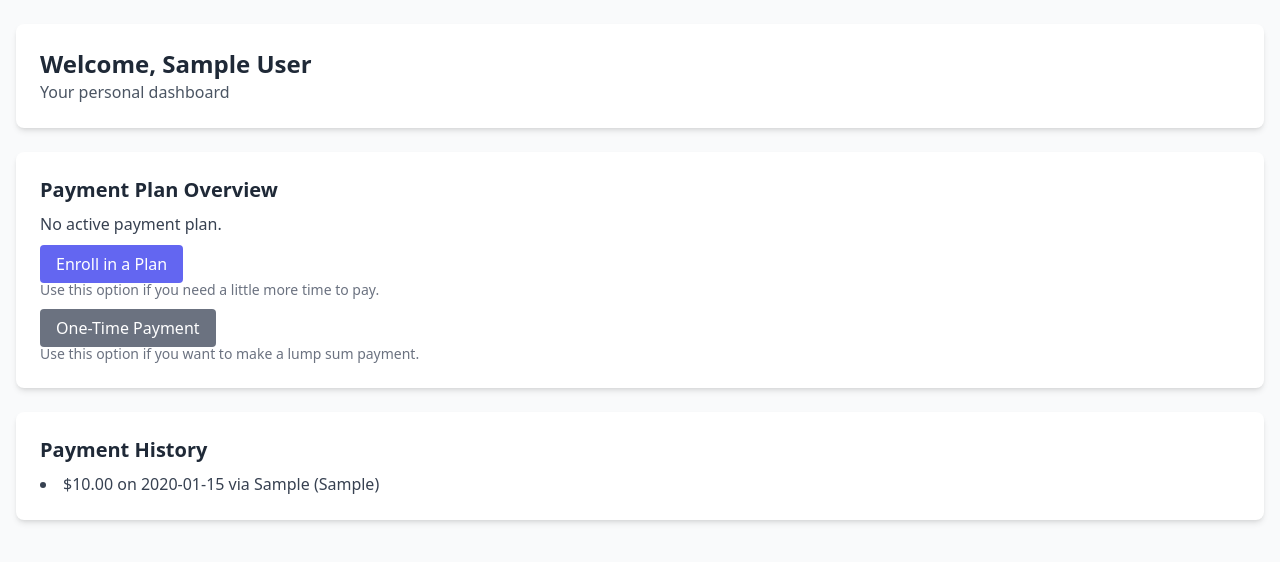
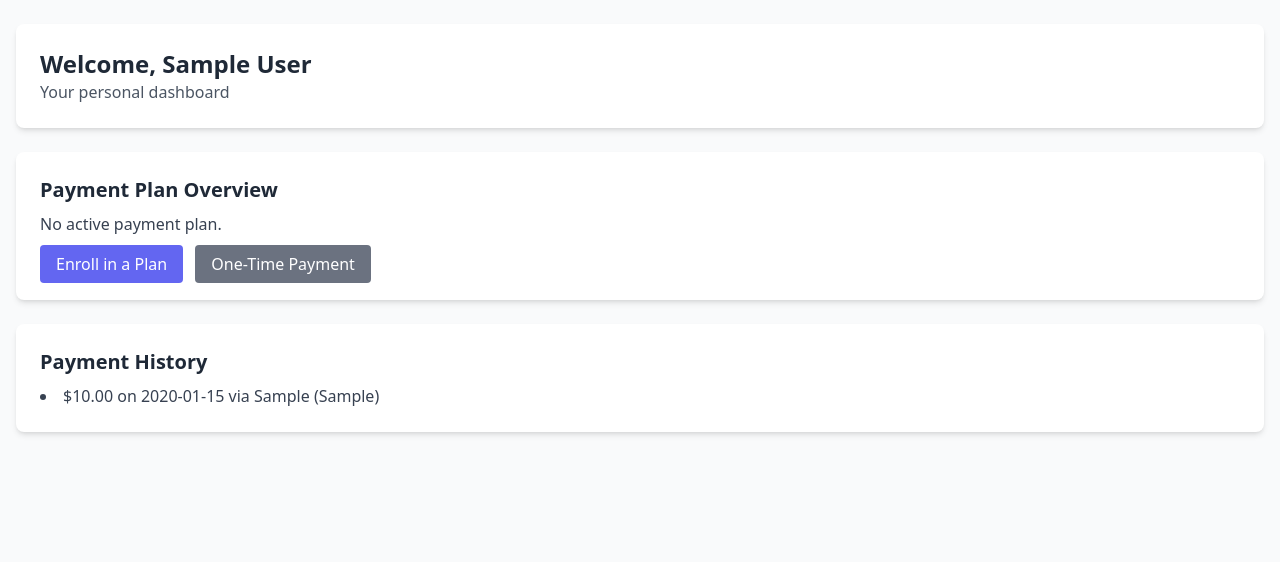
Before and after one commit to beezer1914/sigma_finance, a Flask app: page /dashboard in a window 1280 px wide. Shown: the part 56-618 px from the top of the page. Run offline with Flask 3, Linux system fonts and the light colour scheme; a user stored in the database is signed in; tables that the repository leaves empty hold one stand-in row (values such as "Sample post").

Commit message:
Update login and dashboard templates with new Sigma Crest image and improved UI refinements

```diff
--- a/sigma_finance/templates/dashboard.html
+++ b/sigma_finance/templates/dashboard.html
@@ -47,15 +47,9 @@
       {% endif %}
     {% else %}
       <p class="text-gray-700">No active payment plan.</p>
-      <div class="mt-4 space-y-4">
-        <div>
-          <a href="{{ url_for('payments.plan') }}" class="bg-indigo-500 text-white px-4 py-2 rounded hover:bg-indigo-600">Enroll in a Plan</a>
-          <p class="text-sm text-gray-500 italic mt-1">Use this option if you need a little more time to pay.</p>
-        </div>
-        <div>
-          <a href="{{ url_for('payments.pay', type='one-time') }}" class="bg-gray-500 text-white px-4 py-2 rounded hover:bg-gray-600">One-Time Payment</a>
-          <p class="text-sm text-gray-500 italic mt-1">Use this option if you want to make a lump sum payment.</p>
-        </div>
+      <div class="mt-4 space-x-2">
+        <a href="{{ url_for('payments.plan') }}" class="bg-indigo-500 text-white px-4 py-2 rounded hover:bg-indigo-600">Enroll in a Plan</a>
+        <a href="{{ url_for('payments.pay', type='one-time') }}" class="bg-gray-500 text-white px-4 py-2 rounded hover:bg-gray-600">One-Time Payment</a>
       </div>
     {% endif %}
   </div>
--- a/sigma_finance/templates/login.html
+++ b/sigma_finance/templates/login.html
@@ -5,7 +5,7 @@
 
     <!-- Header with Crest -->
     <div class="text-center mb-6">
-      <img src="/static/logo.png" alt="Sigma Crest" class="mx-auto h-12 mb-2">
+      <img src="/static/PBS_SEAL.png" alt="Sigma Crest" class="mx-auto h-12 mb-2">
       <h2 class="text-2xl font-bold text-gray-800">Login</h2>
       <p class="text-sm text-gray-500">Access your member dashboard</p>
     </div>
```
Also changed, not shown: sigma_finance/static/css/PBS_Seal.png (added).
